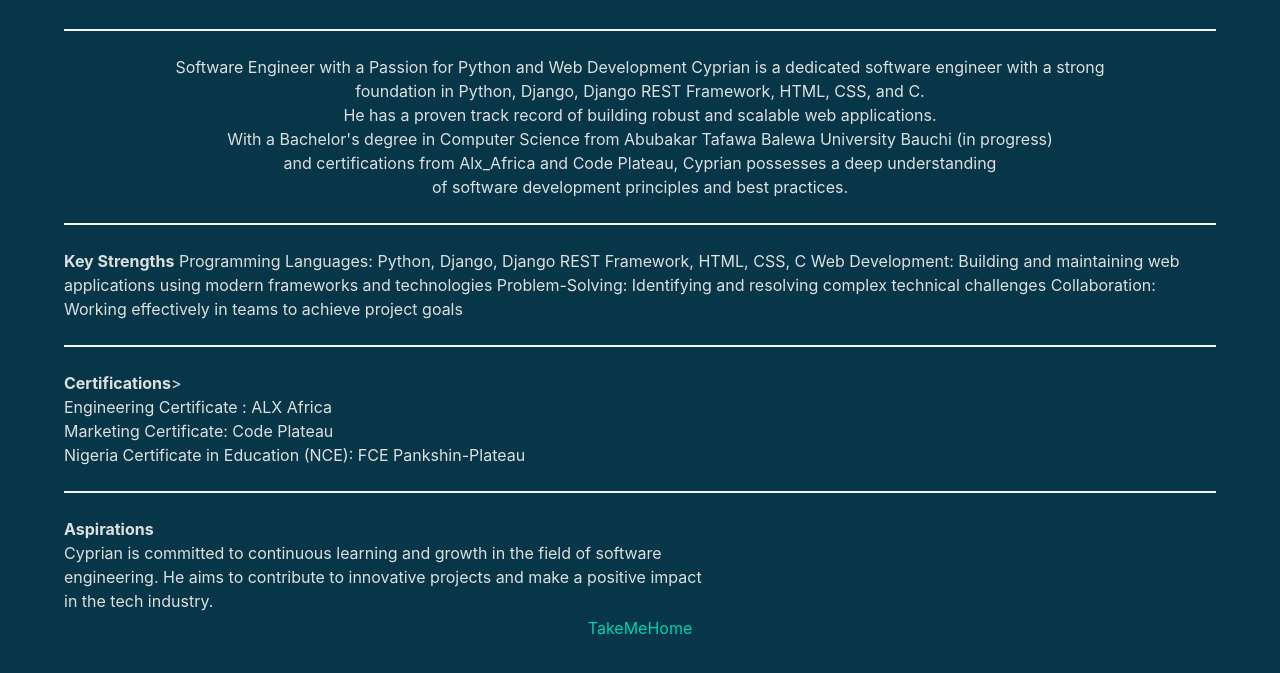
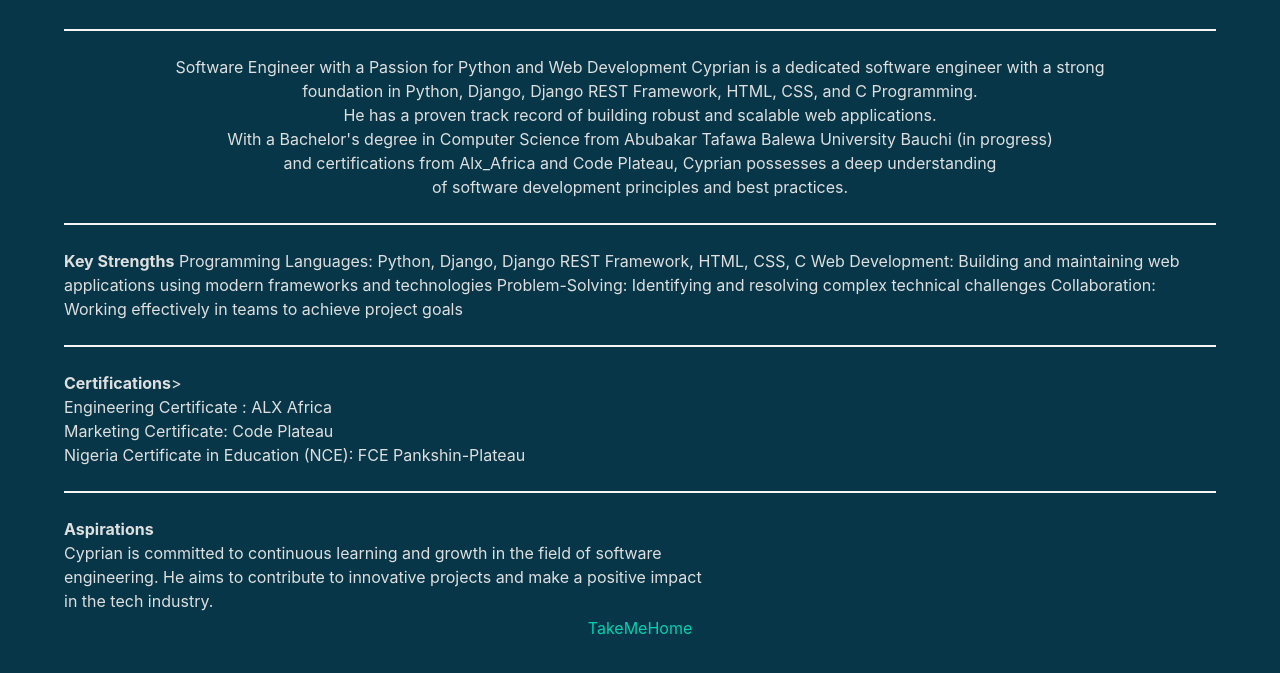
Before and after one commit to cysof/cysof.github.io, a plain HTML site: page about.html in a window 1280 px wide. Shown: the part 87-760 px from the top of the page. Drawn offline with nearby package versions, Linux system fonts and the light colour scheme.

Commit message:
updated about page

```diff
--- a/about.html
+++ b/about.html
@@ -22,7 +22,7 @@
                 Software Engineer with a Passion for Python and Web Development
 
                 Cyprian is a dedicated software engineer with a strong<br>
-                foundation in Python, Django, Django REST Framework, HTML, CSS, and C.<br>
+                foundation in Python, Django, Django REST Framework, HTML, CSS, and C Programming.<br>
                 He has a proven track record of building robust and scalable web applications.<br>
 
                 With a Bachelor's degree in Computer Science from Abubakar Tafawa Balewa University Bauchi (in progress)<br>
```
